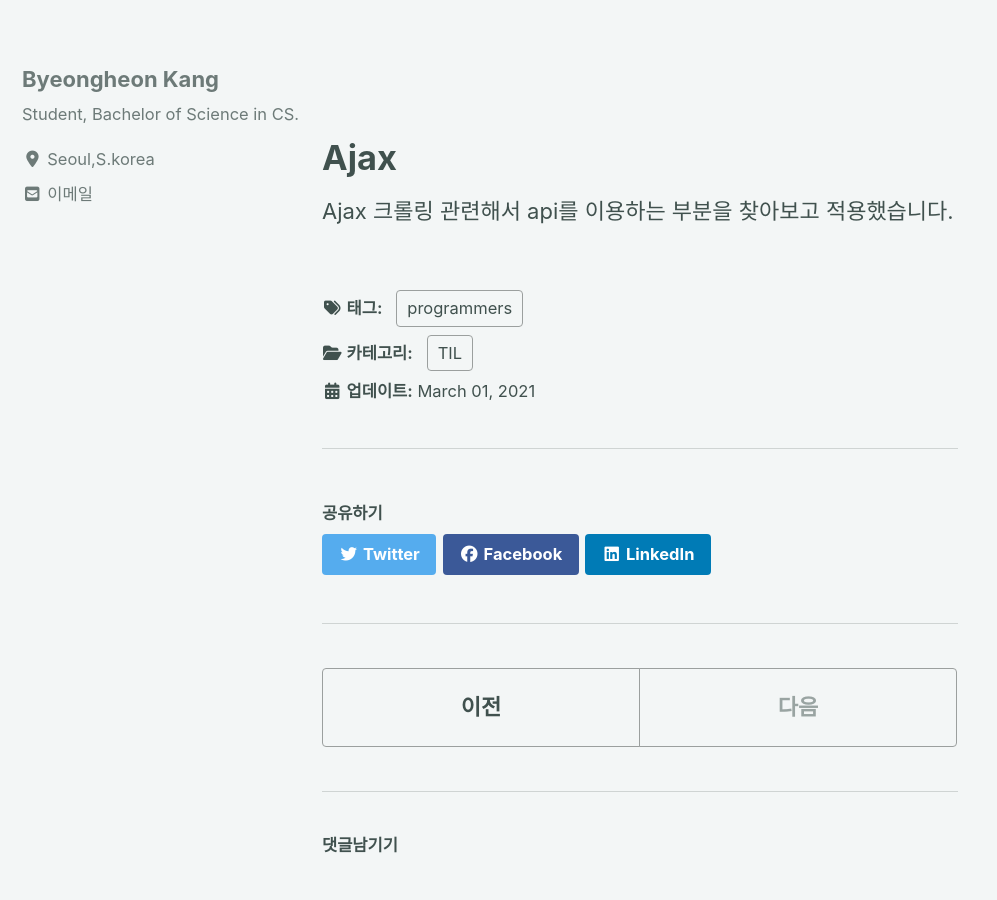
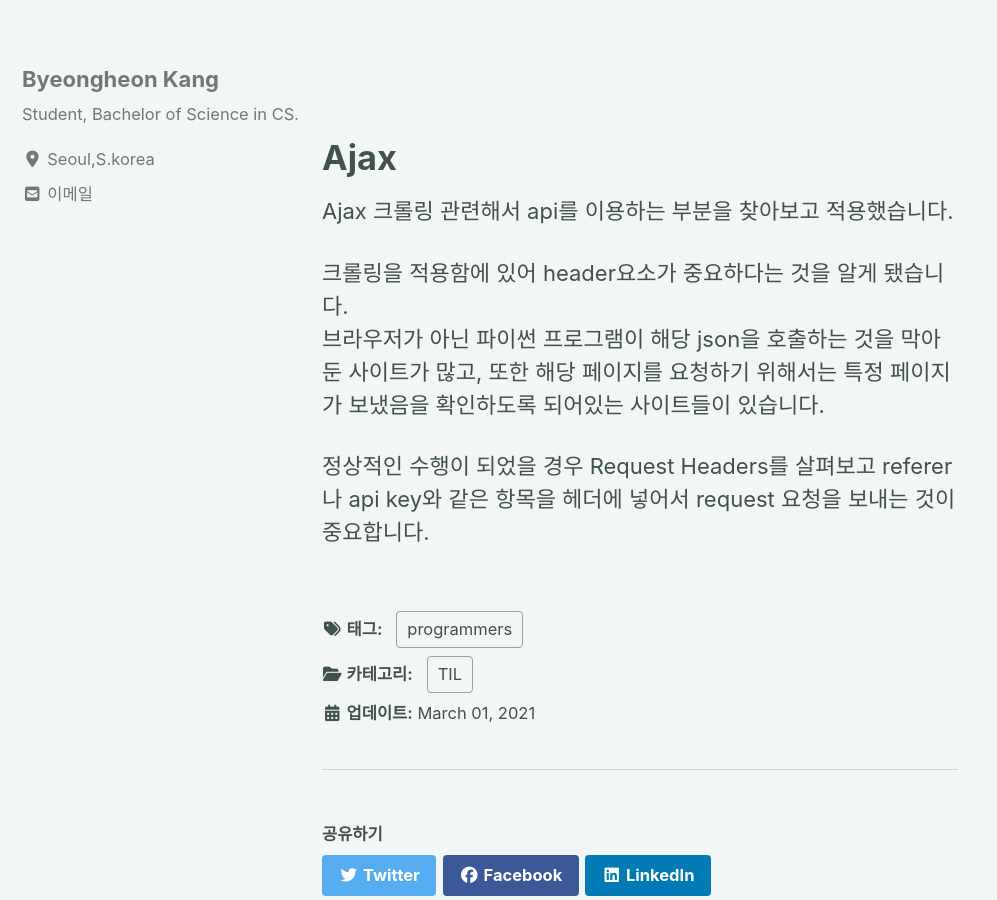
Before and after one commit to devtrail42/devtrail42.github.io, a Jekyll site: the page built from _posts/2021-03-01-til19.md, in a window 1280 px wide and 900 px high, scrolled down 631 px. Shown: the whole window, without its empty margins (0-997 px from the left). Built offline with Jekyll 4.4.1, drawn with Linux system fonts in a browser that asks for light colours; cached includes are drawn as plain includes; nearby versions of some CDN libraries; comment, search, counter and statistics services are not loaded.

Commit message:
add post

```diff
--- a/_posts/2021-03-01-til19.md
+++ b/_posts/2021-03-01-til19.md
@@ -23,3 +23,8 @@ comments: true
 # Ajax
 
 Ajax 크롤링 관련해서 api를 이용하는 부분을 찾아보고 적용했습니다.
+
+크롤링을 적용함에 있어 header요소가 중요하다는 것을 알게 됐습니다.
+브라우저가 아닌 파이썬 프로그램이 해당 json을 호출하는 것을 막아둔 사이트가 많고, 또한 해당 페이지를 요청하기 위해서는 특정 페이지가 보냈음을 확인하도록 되어있는 사이트들이 있습니다.
+
+정상적인 수행이 되었을 경우 Request Headers를 살펴보고 referer나 api key와 같은 항목을 헤더에 넣어서 request 요청을 보내는 것이 중요합니다.
```
